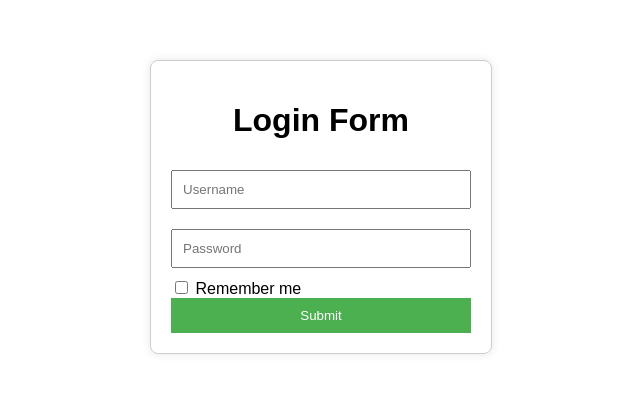
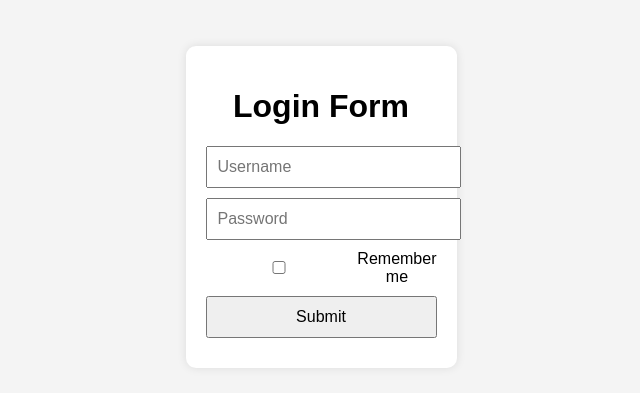
Before and after one commit to acciojob/remember-me-login-form-okamble605, a website: page main.html in a window 1280 px wide. Shown: the part 201-594 px from the top of the page, without its empty margins (319-959 px from the left). Drawn offline with Linux system fonts and the light colour scheme.

Commit message:
created a submission

```diff
--- a/main.html
+++ b/main.html
@@ -6,96 +6,110 @@
     <title>Login Form</title>
     <style>
         body {
+            font-family: Arial, sans-serif;
             display: flex;
             justify-content: center;
             align-items: center;
             height: 100vh;
-            font-family: Arial, sans-serif;
+            background-color: #f4f4f4;
         }
-        .login-container {
-            border: 1px solid #ccc;
+        .container {
+            background: white;
             padding: 20px;
-            border-radius: 8px;
-            box-shadow: 0 0 10px rgba(0, 0, 0, 0.1);
-            width: 300px;
+            box-shadow: 0px 0px 10px rgba(0, 0, 0, 0.1);
+            text-align: center;
+            border-radius: 10px;
         }
-        .login-container h1 {
-            text-align: center;
-        }
-        .login-container input[type="text"],
-        .login-container input[type="password"] {
+        input {
+            display: block;
             width: 100%;
             margin: 10px 0;
             padding: 10px;
-            box-sizing: border-box;
+            font-size: 16px;
         }
-        .login-container input[type="submit"] {
-            width: 100%;
+        .checkbox-container {
+            display: flex;
+            align-items: center;
+            justify-content: center;
+            gap: 5px;
+        }
+        #existing {
+            display: none;
+            margin-top: 10px;
             padding: 10px;
-            background-color: #4caf50;
+            font-size: 16px;
+            cursor: pointer;
+            background-color: #007BFF;
             color: white;
             border: none;
-            cursor: pointer;
-        }
-        .login-container input[type="submit"]:hover {
-            background-color: #45a049;
-        }
-        #existing {
-            margin-top: 10px;
-            width: 100%;
-            padding: 10px;
-            background-color: #008cba;
-            color: white;
-            border: none;
-            cursor: pointer;
+            border-radius: 5px;
         }
         #existing:hover {
-            background-color: #007bb5;
+            background-color: #0056b3;
         }
     </style>
 </head>
 <body>
-    <div class="login-container">
+
+    <div class="container">
         <h1>Login Form</h1>
         <form id="loginForm">
             <input type="text" id="username" placeholder="Username" required>
             <input type="password" id="password" placeholder="Password" required>
-            <label>
-                <input type="checkbox" id="checkbox"> Remember me
-            </label>
+
+            <div class="checkbox-container">
+                <input type="checkbox" id="checkbox">
+                <label for="checkbox">Remember me</label>
+            </div>
+
             <input type="submit" id="submit" value="Submit">
         </form>
-        <button id="existing" style="display:none;">Login as existing user</button>
+
+        <!-- Existing user login button -->
+        <button id="existing">Login as existing user</button>
     </div>
 
     <script>
+        // Check if user details exist in local storage
         document.addEventListener("DOMContentLoaded", function() {
-            const savedUsername = localStorage.getItem('username');
-            const savedPassword = localStorage.getItem('password');
+            const savedUsername = localStorage.getItem("username");
+            const savedPassword = localStorage.getItem("password");
 
             if (savedUsername && savedPassword) {
-                document.getElementById('existing').style.display = 'block';
-                document.getElementById('existing').addEventListener('click', function() {
-                    alert(`Logged in as ${savedUsername}`);
-                });
+                document.getElementById("existing").style.display = "block";
+            }
+        });
+
+        // Handle form submission
+        document.getElementById("loginForm").addEventListener("submit", function(event) {
+            event.preventDefault(); // Prevent form refresh
+
+            const username = document.getElementById("username").value;
+            const password = document.getElementById("password").value;
+            const rememberMe = document.getElementById("checkbox").checked;
+
+            if (rememberMe) {
+                localStorage.setItem("username", username);
+                localStorage.setItem("password", password);
+            } else {
+                localStorage.removeItem("username");
+                localStorage.removeItem("password");
             }
 
-            document.getElementById('loginForm').addEventListener('submit', function(e) {
-                e.preventDefault();
-                const username = document.getElementById('username').value;
-                const password = document.getElementById('password').value;
-                const rememberMe = document.getElementById('checkbox').checked;
+            alert(`Logged in as ${username}`);
 
-                if (rememberMe) {
-                    localStorage.setItem('username', username);
-                    localStorage.setItem('password', password);
-                } else {
-                    localStorage.removeItem('username');
-                    localStorage.removeItem('password');
-                }
-                alert(`Logged in as ${username}`);
-            });
+            // Show the "Login as existing user" button if details are stored
+            if (localStorage.getItem("username") && localStorage.getItem("password")) {
+                document.getElementById("existing").style.display = "block";
+            }
+        });
+
+        // Handle existing user login
+        document.getElementById("existing").addEventListener("click", function() {
+            const savedUsername = localStorage.getItem("username");
+            alert(`Logged in as ${savedUsername}`);
         });
     </script>
+
 </body>
 </html>
```
